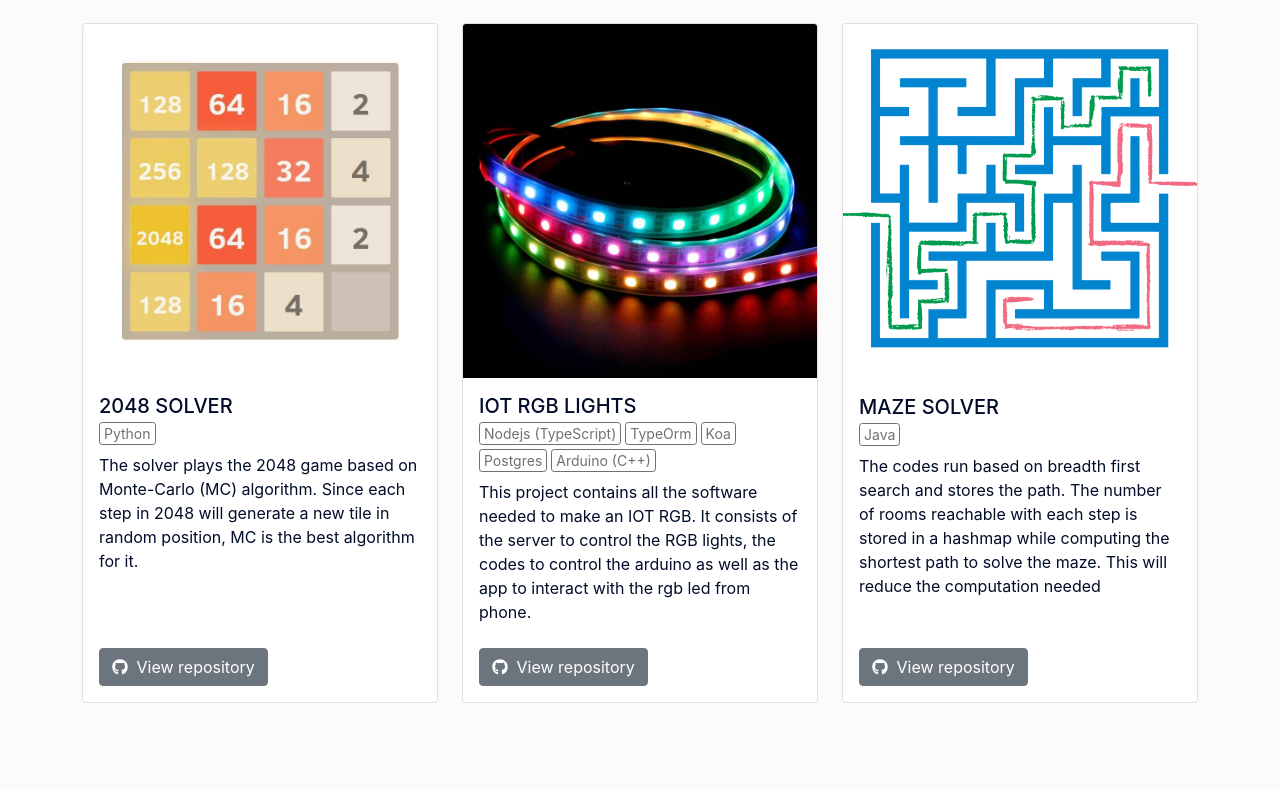
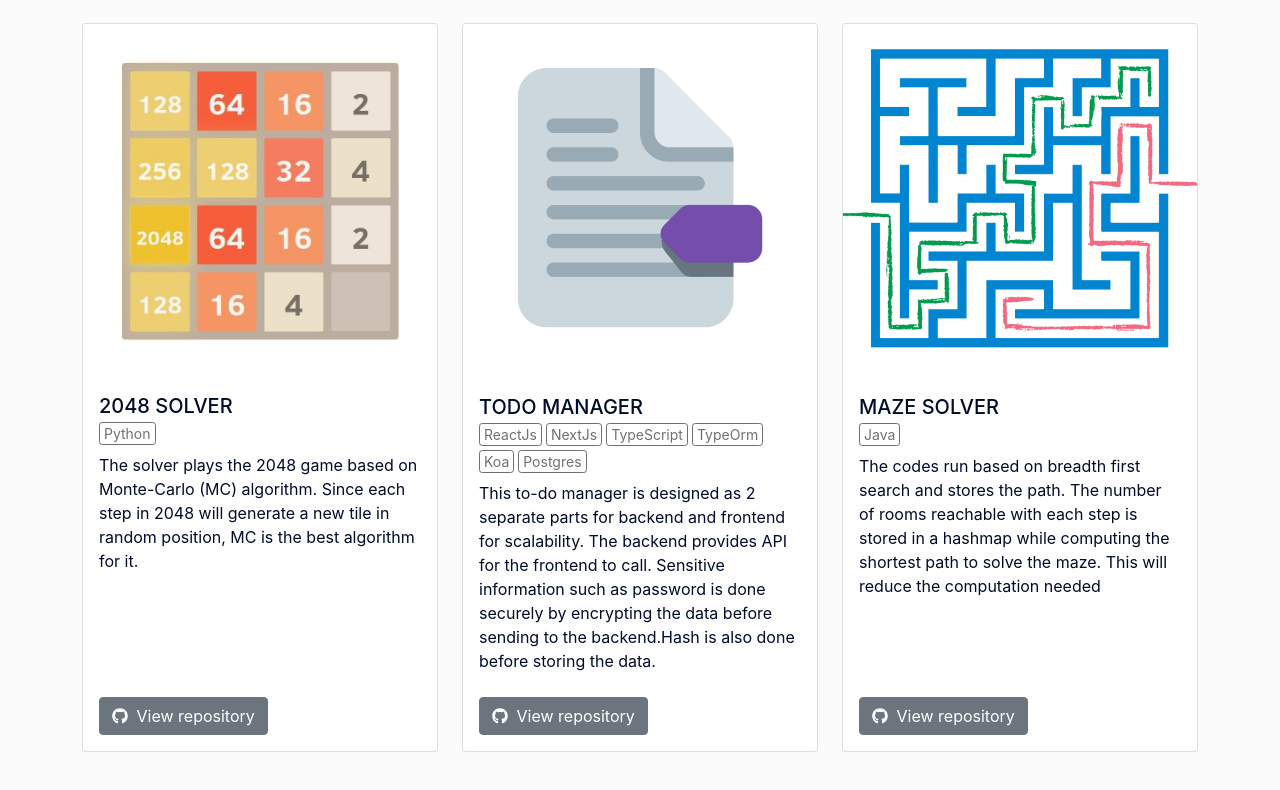
Before and after one commit to marcuspeh/marcuspeh.github.io, a React (Create React App) app: page /project in a window 1280 px wide. Shown: the part 852-1642 px from the top of the page. Before the commit the page ends 1603 px from the top, so only its background shows below. Built offline with nearby package versions, Linux system fonts and the light colour scheme.

Commit message:
Update project

```diff
--- a/src/data/projectData.ts
+++ b/src/data/projectData.ts
@@ -3,7 +3,7 @@ import aweDemo from '../assets/img/awe_demo.png'
 import markeetDemo from '../assets/img/markeet_demo.png'
 import mazeSolverDemo from '../assets/img/mazesolver_demo.png'
 import splitlixDemo from '../assets/img/splitlux_demo.png'
-import rgbDemo from '../assets/img/rgb_demo.png'
+import todoDemo from '../assets/img/todo_demo.png'
 
 interface projectObject {
   "title": string,
@@ -48,12 +48,12 @@ const _2048Solver: projectObject = {
 }
 
 
-const iotRgbLights: projectObject = {
-  "title": "IOT RGB LIGHTS",
-  "image": rgbDemo,
-  "techStacks": ['Nodejs (TypeScript)', "TypeOrm", "Koa", "Postgres", "Arduino (C++)"],
-  "description": 'This project contains all the software needed to make an IOT RGB. It consists of the server to control the RGB lights, the codes to control the arduino as well as the app to interact with the rgb led from phone.',
-  "projectLink": 'https://github.com/marcuspeh/IOT_RGB_Lights',
+const todoManager: projectObject = {
+  "title": "TODO MANAGER",
+  "image": todoDemo,
+  "techStacks": ['ReactJs', "NextJs", "TypeScript", "TypeOrm", "Koa", "Postgres"],
+  "description": 'This to-do manager is designed as 2 separate parts for backend and frontend for scalability. The backend provides API for the frontend to call. Sensitive information such as password is done securely by encrypting the data before sending to the backend.Hash is also done before storing the data.',
+  "projectLink": 'https://github.com/marcuspeh/todo-manager',
 }
 
 
@@ -71,6 +71,6 @@ export const ProjectData: projectObject[] = [
   markeet,
   splitlux,
   _2048Solver,
-  iotRgbLights,
+  todoManager,
   mazeSolver,
 ]
```
Also changed, not shown: src/assets/img/iotrgb_demo.webp (deleted), src/assets/img/todo_demo.png (added).
